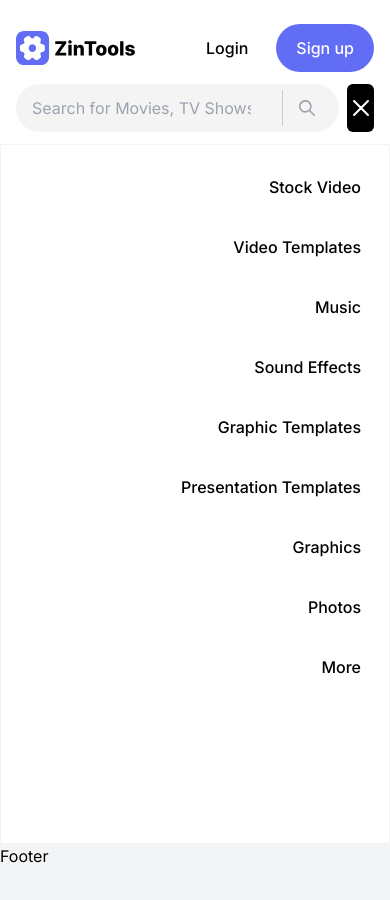
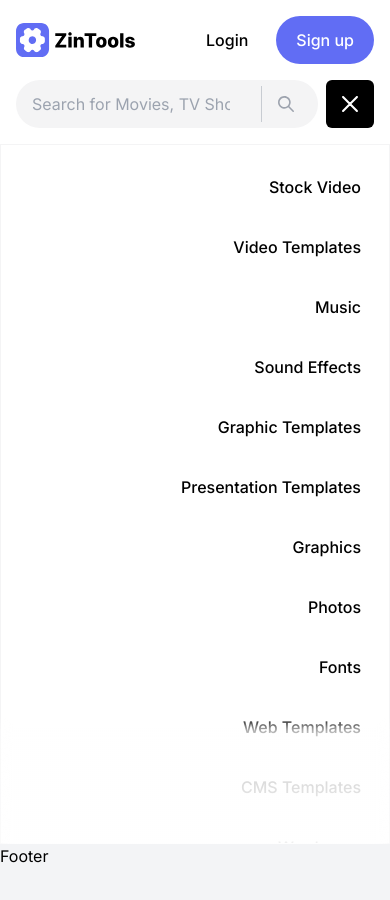
Before and after one commit to aftabrehan/zin-tools, a Next.js app: page / in a window 390 px wide. Both pictures are taken after a click on the button 360 px from the left and 108 px from the top of the page. Shown: the top 900 px of the page. Built offline with nearby package versions, Linux system fonts and the light colour scheme.

Commit message:
Improve Navbar for Mobile Screen

```diff
--- a/components/MobileNav.tsx
+++ b/components/MobileNav.tsx
@@ -6,7 +6,7 @@ import Image from 'next/image'
 import { Modal } from '@/components//modal/modal'
 import { NavDropdown } from '@/components/nav-dropdown'
 
-import { ALL_NAV_ITEMS } from '@/constants/nav-items'
+import { MOBILE_NAV_ITEMS } from '@/constants/nav-items'
 
 export const MobileNav = () => {
   const [isOpen, setIsOpen] = useState(false)
@@ -27,13 +27,14 @@ export const MobileNav = () => {
       </button>
 
       <Modal isOpen={isOpen} close={() => setIsOpen(false)}>
-        <div className="w-full h-[calc(100vh-144px)] mt-36 flex sm:hidden bg-white pointer-events-auto border-t border-zinc-100 border animation-slide-from-right">
-          <nav className="w-full">
-            <ul className="w-full flex flex-col items-end justify-center gap-2 p-4">
-              {ALL_NAV_ITEMS.map((navItem, i) => (
+        <div className="w-full h-[calc(100vh-144px)] mt-36 flex sm:hidden bg-white pointer-events-auto border-t border-zinc-100 border animation-slide-from-right overflow-auto">
+          <nav className="relative w-full">
+            <ul className="w-full flex flex-col items-end justify-center gap-2 p-4 pb-24">
+              {MOBILE_NAV_ITEMS.map((navItem, i) => (
                 <NavDropdown key={i} {...navItem} />
               ))}
             </ul>
+            <div className="fixed -bottom-2 left-0 w-full h-32 bg-gradient-to-b from-white/75 to-white pointer-events-none blur-[6px]" />
           </nav>
         </div>
       </Modal>
--- a/components/header.tsx
+++ b/components/header.tsx
@@ -7,8 +7,8 @@ import { Navbar } from '@/components/navbar'
 import { MobileNav } from '@/components/MobileNav'
 
 export const Header = () => (
-  <header className="w-full h-36 fixed top-0 shadow-header px-4 pt-6 bg-white">
-    <div className="w-full max-w-7xl mx-auto flex flex-col items-center justify-center gap-3 sm:gap-4 md:gap-6">
+  <header className="w-full h-36 fixed top-0 shadow-header px-4 pt-4 sm:pt-6 bg-white">
+    <div className="w-full max-w-7xl mx-auto flex flex-col items-center justify-center gap-4 sm:gap-4 md:gap-6">
       <div className="w-full flex items-center justify-between">
         <Link href="/" className="overflow-hidden">
           <Image
--- a/components/nav-dropdown.tsx
+++ b/components/nav-dropdown.tsx
@@ -15,8 +15,8 @@ export const NavDropdown = ({
   position = 'center',
 }: navDropdownProps) => {
   const positionCls = {
-    left: 'left-0',
-    right: 'right-0',
+    left: '-left-2',
+    right: '-right-2',
     center: '',
   }[position]
 
--- a/components/search-bar.tsx
+++ b/components/search-bar.tsx
@@ -15,7 +15,7 @@ export const Searchbar = ({ className }: searchbarProps) => (
     <input
       type="search"
       placeholder="Search for Movies, TV Shows, Themes & Cast"
-      className="flex flex-1 outline-none bg-transparent text-black text-base"
+      className="w-full flex flex-1 outline-none bg-transparent text-black text-base"
     />
     <div className="flex items-center justify-end gap-x-2 md:gap-x-6">
       <div className="w-[1px] h-9 bg-gray-400/50 cursor-default" />
--- a/constants/nav-items.ts
+++ b/constants/nav-items.ts
@@ -26,3 +26,22 @@ export const LESS_NAV_ITEMS = [
   { title: 'Graphic Templates', ...commonProps },
   { title: 'More', ...commonProps },
 ]
+
+export const MOBILE_NAV_ITEMS = [
+  { title: 'Stock Video', ...commonProps },
+  { title: 'Video Templates', ...commonProps },
+  { title: 'Music', ...commonProps },
+  { title: 'Sound Effects', ...commonProps },
+  { title: 'Graphic Templates', ...commonProps },
+  { title: 'Presentation Templates', ...commonProps },
+  { title: 'Graphics', ...commonProps },
+  { title: 'Photos', ...commonProps },
+  { title: 'Fonts', ...commonProps },
+  { title: 'Web Templates', ...commonProps },
+  { title: 'CMS Templates', ...commonProps },
+  { title: 'Wordpress', ...commonProps },
+  { title: '3D', ...commonProps },
+  { title: 'Free Files', ...commonProps },
+  { title: 'Extentions', ...commonProps },
+  { title: 'Adds-on', ...commonProps },
+]
```
Also changed, not shown: constants/feature-list.ts (added).
